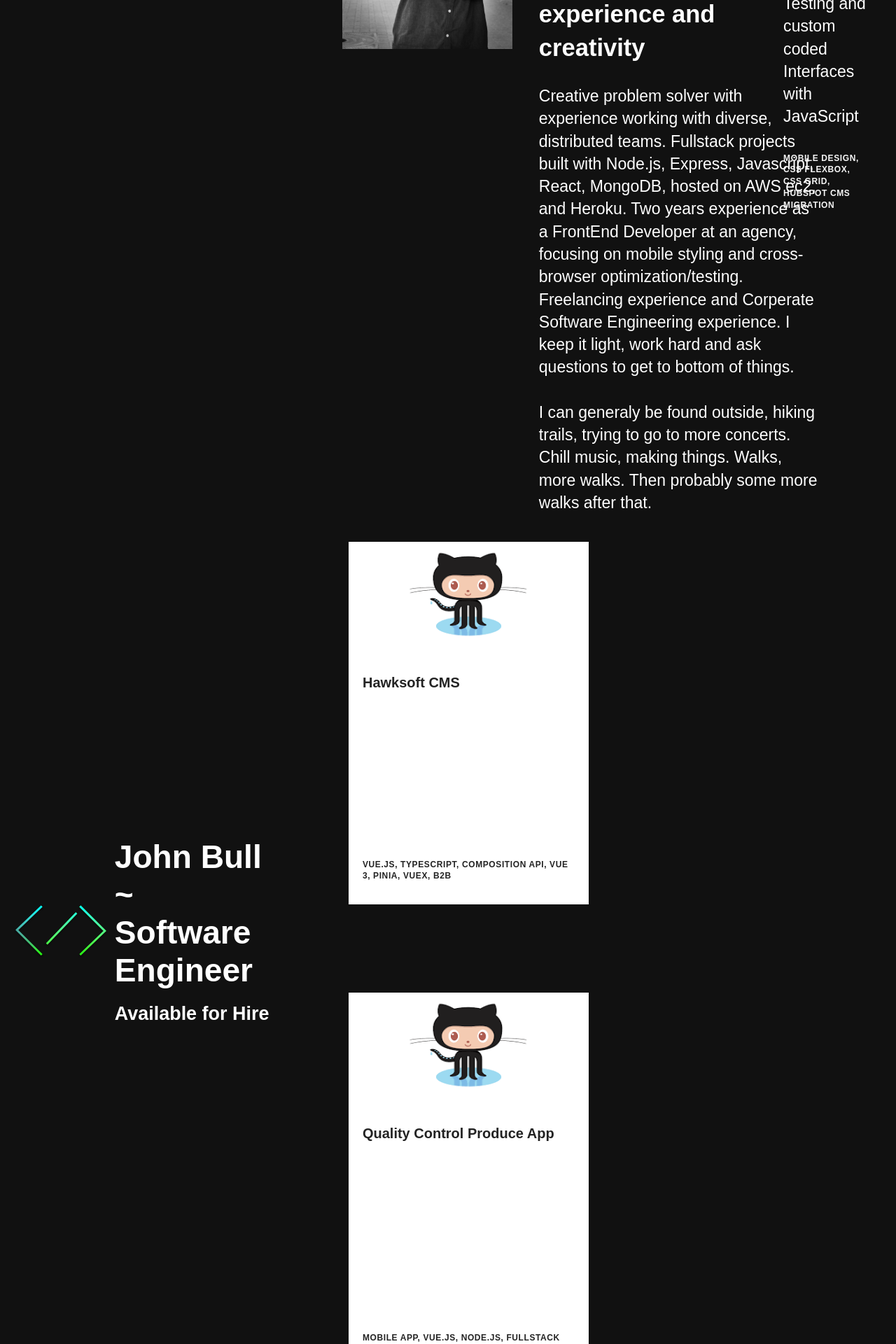
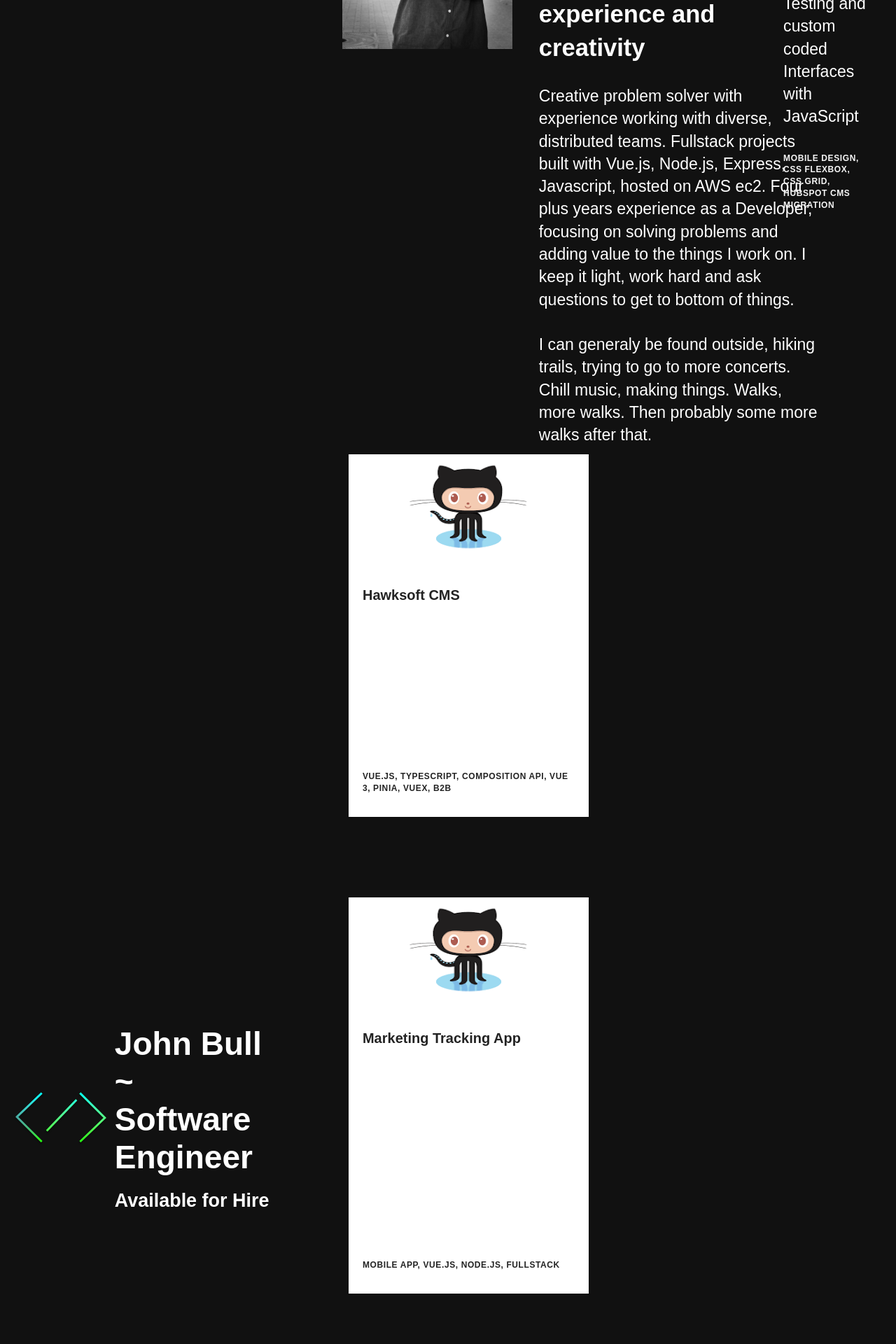
Before and after one commit to jbull328/react-portfolio, a React (Create React App) app: page / in a window 1280 px wide. Shown: the part 1940-3860 px from the top of the page at 70% size. Built offline with nearby package versions, Linux system fonts and the light colour scheme; what webfontloader would draw is missing.

Commit message:
updates about info adds marketing app card

```diff
--- a/src/components/About.js
+++ b/src/components/About.js
@@ -14,11 +14,10 @@ class About extends Component {
             <h2>The right mix of experience and creativity</h2>
             <p>
               Creative problem solver with experience working with diverse,
-              distributed teams. Fullstack projects built with Node.js, Express,
-              Javascript, React, MongoDB, hosted on AWS ec2, and Heroku. Two
-              years experience as a FrontEnd Developer at an agency, focusing on
-              mobile styling and cross-browser optimization/testing. Freelancing
-              experience and Corperate Software Engineering experience. I keep
+              distributed teams. Fullstack projects built with Vue.js, Node.js, Express,
+              Javascript, hosted on AWS ec2. Four plus
+              years experience as a Developer, focusing on
+              solving problems and adding value to the things I work on. I keep
               it light, work hard and ask questions to get to bottom of things.
               <br />
               <br />I can generaly be found outside, hiking trails, trying to go
--- a/src/components/Landing.js
+++ b/src/components/Landing.js
@@ -65,8 +65,7 @@ class Landing extends Component {
           Node, Python, Express, AWS, API Design and integration, Cloud Integrations,
           NoSQL Databases(MongoDB) and SQL Databases.
           <br />• In-depth experience in front end web development
-          using HTML5, CSS, Bootstrap, Javascript, jQuery, JSON,
-          AJAX, React, and Vue.
+          using Vue, Javascript, jQuery, JSON, Quasar, Vuetify.
           <br />• Great team player with strong communication skills,
           problem-solving skills and ability to learn as well as adapting to new
           technology.
--- a/src/components/ProjectsList.js
+++ b/src/components/ProjectsList.js
@@ -26,6 +26,14 @@ class ProjectsList extends Component {
             img: octocat,
             projectDescription: 'Utilized cutting edge Vue3 (Pinia, Vuex, Typescript, Composition API) features to revolutionize a 25 year old B2B software solution used by 1000’s of businesses',
             projectUrl: "https://www.hawksoft.com/",
+          },
+          {
+            id: 'proj25',
+            projectTitle: 'Marketing Tracking App',
+            projectSkills: 'Mobile App, Vue.js, Node.js, Fullstack',
+            img: octocat,
+            projectDescription: 'Lead Jr. Vue.js developers to build API-integrated, Bootstrap UI, marketing-tracking tool with complex featureset interactions, enabling 600+ stores to more accurately adjust supply based on demand',
+            projectUrl: "https://jbull.co/projects",
           },
           {
             id: 'proj2',
```
